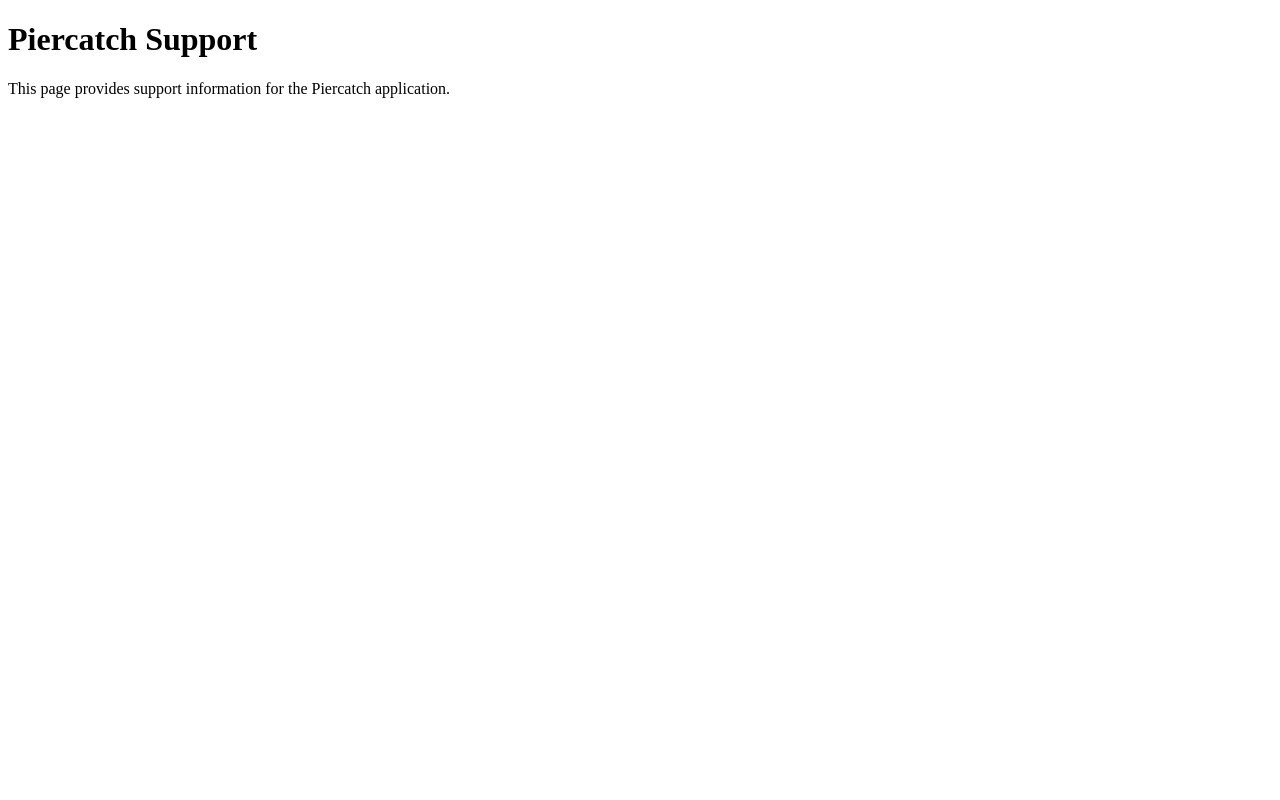
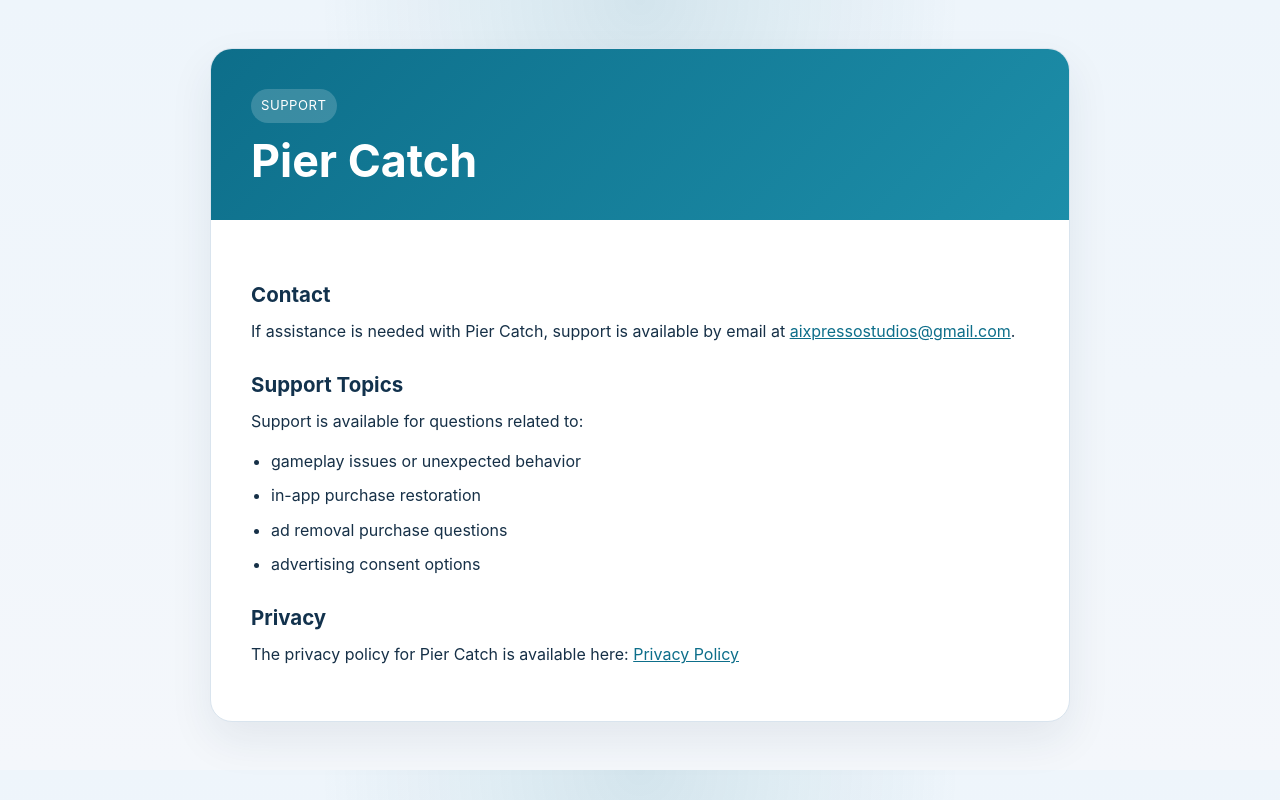
Before and after one commit to aixpresso/information, a plain HTML site: page piercatch/support.html in a window 1280 px wide. Drawn offline with Linux system fonts and the light colour scheme.

Commit message:
Add support for pier catch

```diff
--- a/piercatch/support.html
+++ b/piercatch/support.html
@@ -1,12 +1,162 @@
-<!doctype html>
+<!DOCTYPE html>
 <html lang="en">
-  <head>
-    <meta charset="utf-8" />
-    <meta name="viewport" content="width=device-width, initial-scale=1" />
-    <title>Piercatch Support</title>
-  </head>
-  <body>
-    <h1>Piercatch Support</h1>
-    <p>This page provides support information for the Piercatch application.</p>
-  </body>
+<head>
+  <meta charset="utf-8">
+  <meta name="viewport" content="width=device-width, initial-scale=1">
+  <title>Pier Catch Support</title>
+  <style>
+    :root {
+      --bg: #f4f7fb;
+      --surface: #ffffff;
+      --text: #163047;
+      --muted: #5f7386;
+      --accent: #0d6e8a;
+      --border: #d9e4ee;
+      --shadow: 0 18px 44px rgba(24, 56, 82, 0.08);
+      --max-width: 860px;
+    }
+
+    * {
+      box-sizing: border-box;
+    }
+
+    body {
+      margin: 0;
+      font-family: -apple-system, BlinkMacSystemFont, "Segoe UI", sans-serif;
+      background:
+        radial-gradient(circle at top, rgba(13, 110, 138, 0.12), transparent 32%),
+        linear-gradient(180deg, #eef5fb 0%, var(--bg) 100%);
+      color: var(--text);
+      line-height: 1.65;
+    }
+
+    .page {
+      width: min(100% - 32px, var(--max-width));
+      margin: 48px auto;
+    }
+
+    .card {
+      background: var(--surface);
+      border: 1px solid var(--border);
+      border-radius: 22px;
+      box-shadow: var(--shadow);
+      overflow: hidden;
+    }
+
+    .hero {
+      padding: 40px 40px 24px;
+      background: linear-gradient(135deg, #0d6e8a 0%, #1d8ea9 100%);
+      color: #ffffff;
+    }
+
+    .hero h1 {
+      margin: 0 0 10px;
+      font-size: clamp(2rem, 4vw, 2.8rem);
+      line-height: 1.1;
+    }
+
+    .hero p {
+      margin: 0;
+      max-width: 42rem;
+      color: rgba(255, 255, 255, 0.92);
+    }
+
+    .content {
+      padding: 34px 40px 40px;
+    }
+
+    .eyebrow {
+      display: inline-block;
+      margin-bottom: 14px;
+      padding: 6px 10px;
+      border-radius: 999px;
+      background: rgba(255, 255, 255, 0.18);
+      font-size: 0.82rem;
+      letter-spacing: 0.04em;
+      text-transform: uppercase;
+    }
+
+    h2 {
+      margin: 28px 0 10px;
+      font-size: 1.28rem;
+      line-height: 1.25;
+      color: #12324d;
+    }
+
+    p {
+      margin: 0 0 14px;
+    }
+
+    ul {
+      margin: 0 0 18px 20px;
+      padding: 0;
+    }
+
+    li {
+      margin: 0 0 8px;
+    }
+
+    .contact-card {
+      margin-top: 8px;
+      padding: 18px 20px;
+      border: 1px solid #cde0eb;
+      border-radius: 16px;
+      background: #f7fbfd;
+    }
+
+    .contact-card a {
+      font-weight: 600;
+    }
+
+    a {
+      color: var(--accent);
+    }
+
+    @media (max-width: 720px) {
+      .page {
+        width: min(100% - 20px, var(--max-width));
+        margin: 20px auto;
+      }
+
+      .hero,
+      .content {
+        padding-left: 22px;
+        padding-right: 22px;
+      }
+    }
+  </style>
+</head>
+<body>
+  <main class="page">
+    <article class="card">
+      <header class="hero">
+        <span class="eyebrow">Support</span>
+        <h1>Pier Catch</h1>
+      </header>
+
+      <section class="content">
+        <h2>Contact</h2>
+        <p>
+          If assistance is needed with Pier Catch, support is available by email at
+          <a href="mailto:aixpressostudios@gmail.com">aixpressostudios@gmail.com</a>.
+        </p>
+
+        <h2>Support Topics</h2>
+        <p>Support is available for questions related to:</p>
+        <ul>
+          <li>gameplay issues or unexpected behavior</li>
+          <li>in-app purchase restoration</li>
+          <li>ad removal purchase questions</li>
+          <li>advertising consent options</li>
+        </ul>
+
+        <h2>Privacy</h2>
+        <p>
+          The privacy policy for Pier Catch is available here:
+          <a href="privacy.html">Privacy Policy</a>
+        </p>
+      </section>
+    </article>
+  </main>
+</body>
 </html>
```
